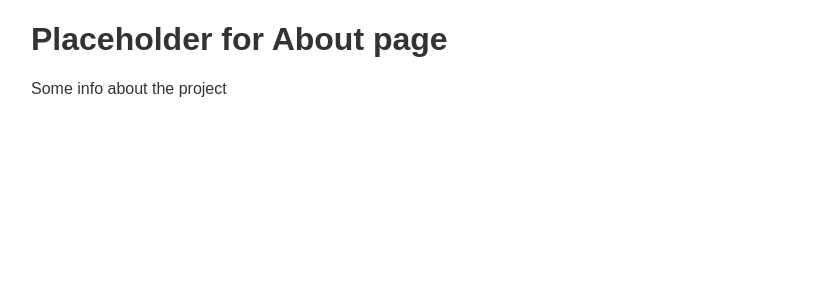
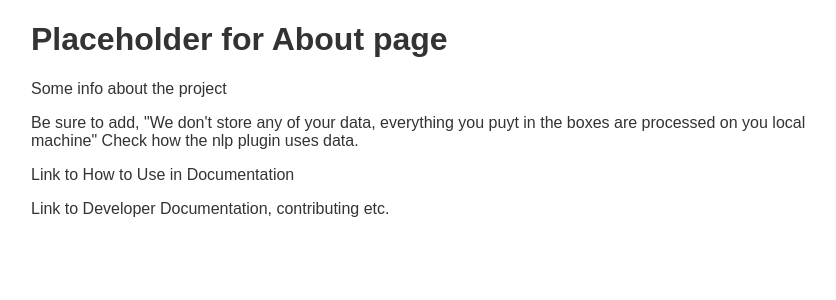
Before and after one commit to andybyers21/wallOfText, a Flask app: page /about in a window 1280 px wide. Shown: the part 55-355 px from the top of the page, without its empty margins (209-1045 px from the left). Run offline with Flask 2, Linux system fonts and the light colour scheme.

Commit message:
update ntes

```diff
--- a/templates/about.html
+++ b/templates/about.html
@@ -8,7 +8,11 @@
       {% extends "template.html" %}
       {% block content %}
       <h1>Placeholder for About page</h1>
-      <p> Some info about the project</p>
+      <p>Some info about the project</p>
+      <p>Be sure to add, "We don't store any of your data, everything you puyt in the
+         boxes are processed on you local machine" Check how the nlp plugin uses data. </p>
+      <p>Link to How to Use in Documentation</p>
+      <p>Link to Developer Documentation, contributing etc.</p>
       {% endblock %}
     </body>
 </html>
--- a/templates/contact.html
+++ b/templates/contact.html
@@ -8,7 +8,8 @@
       {% extends "template.html" %}
       {% block content %}
       <h1>Placeholder for Contact page</h1>
-      <p> Some info about how to get in touch</p>
+      <p>Some info about how to get in touch</p>
+      <p>Formspree for bugs and suggestions</p>
       {% endblock %}
     </body>
 </html>
```
